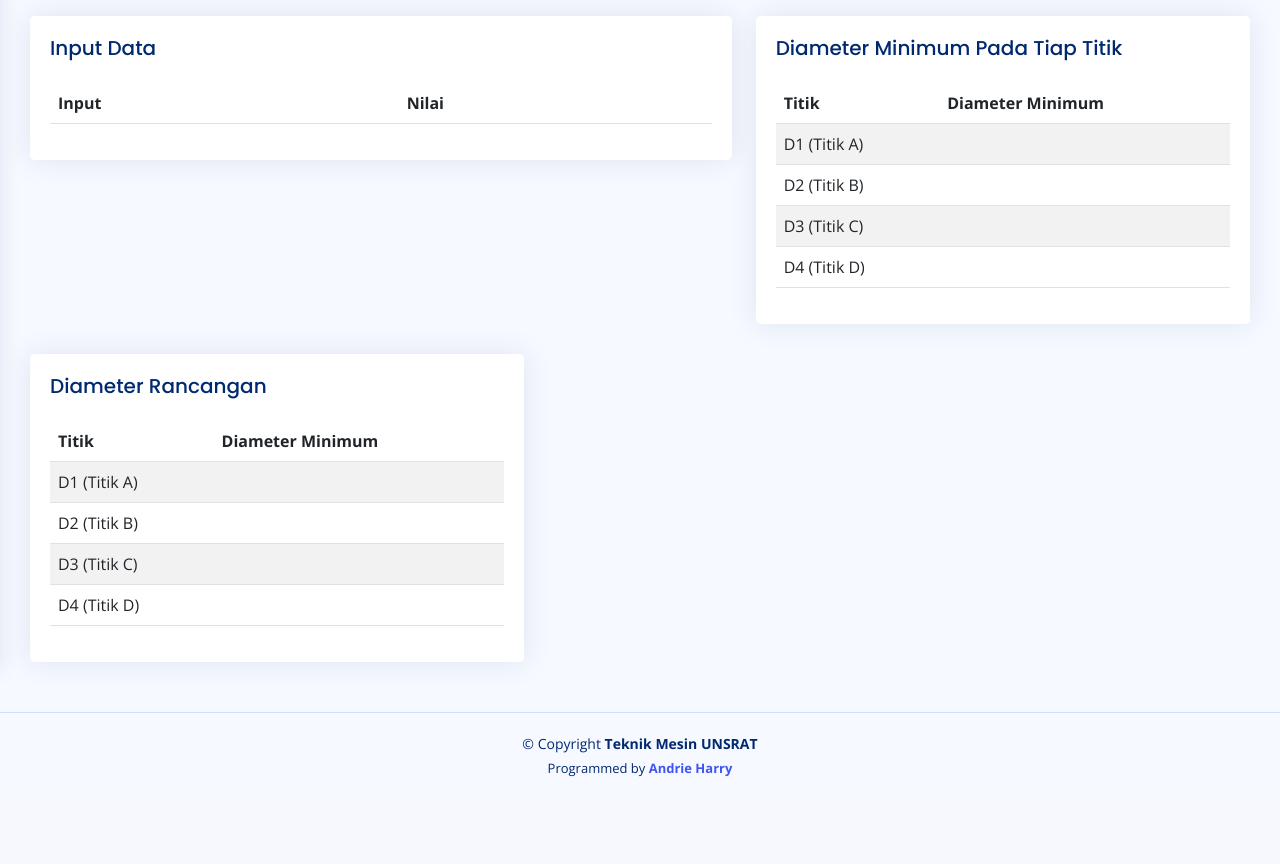
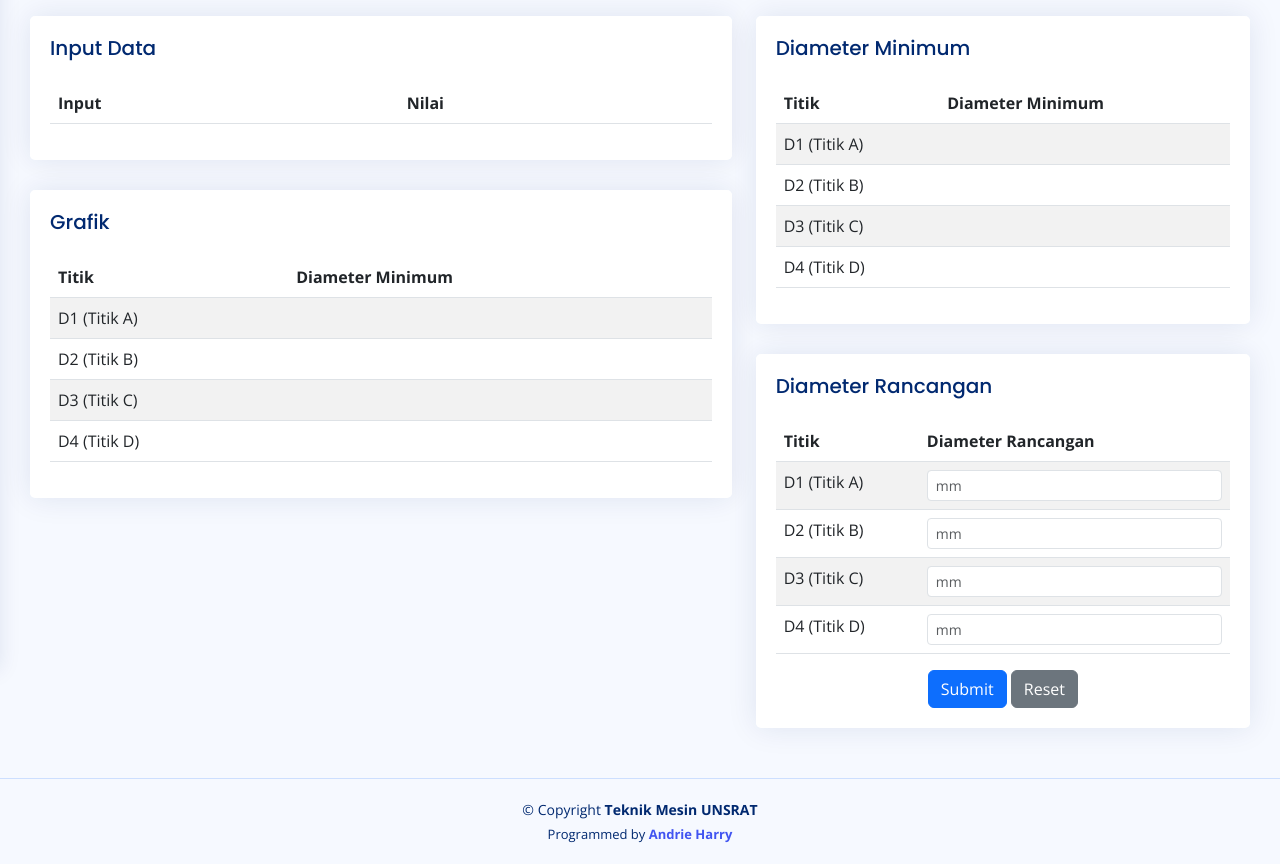
Before and after one commit to DrieHarry/mechanical-design, a Django app: template shaft/templates/shaft/output.html in a window 1280 px wide. Shown: the part 130-994 px from the top of the page. Before the commit the page ends 907 px from the top, so only its background shows below. Run offline with Django 4.2, Linux system fonts and the light colour scheme; the template is opened without the code that fills it, so the values that code supplies are empty; some libraries are stand-ins or nearby versions.

Commit message:
styling v1.2.1 -- OutputPage

```diff
--- a/shaft/templates/shaft/output.html
+++ b/shaft/templates/shaft/output.html
@@ -17,8 +17,10 @@
 <section class="section">
     <div class="row">
       <!-- ======= KOLOM KIRI ======= -->
+      <div class="col-lg-7">
+        <div class="row">
           <!-- ======= Data Input Card ======= -->
-      <div class="col-lg-7">
+          <div class="col-lg-12">
             <div class="card">
               <div class="card-body">
                 <h5 class="card-title">Input Data</h5>
@@ -76,11 +78,11 @@
               </div>
             </div>
           </div>
-      <!-- ======= Result Card ======= -->
-      <div class="col-lg-5">
+            <!-- ======= Grafik Card ======= -->
+            <div class="col-lg-12">
               <div class="card">
                 <div class="card-body">
-            <h5 class="card-title">Diameter Minimum Pada Tiap Titik</h5>
+                  <h5 class="card-title">Grafik</h5>
                     <table class="table table-striped">
                       <thead>
                         <tr>
@@ -108,11 +110,16 @@
               </div>
             </div>
 
-      <!-- ======= Diameter Rancangan Card ======= -->
+        </div>
+      </div> <!-- Akhir Kolom Kiri -->
+
+      <!-- ======= KOLOM KANAN ======= -->
       <div class="col-lg-5">
+        <!-- ======= Diameter Minimum ======= -->
+        <div class="col-lg-12">
           <div class="card">
             <div class="card-body">
-            <h5 class="card-title">Diameter Rancangan</h5>
+              <h5 class="card-title">Diameter Minimum</h5>
                 <table class="table table-striped">
                   <thead>
                     <tr>
@@ -133,15 +140,50 @@
                     {% endif %}
                   </tbody>
                 </table>
-                {% for result in results %}
-                    <li>{{ result }}</li>
-                {% endfor %}
+            </div>
+          </div>
+        </div>
+
+        <!-- ======= Diameter Rancangan ======= -->
+        <div class="col-lg-12">
+          <div class="card">
+            <div class="card-body">
+              <h5 class="card-title">Diameter Rancangan</h5>
+              <form>
+                <table class="table table-striped">
+                  <thead>
+                    <tr>
+                      <th scope="col">Titik</th>
+                      <th scope="col">Diameter Rancangan</th>
+                    </tr>
+                  </thead>
+                  <tbody>
+                    {% if results|length == 3 %}
+                      <tr><td>D1 (Titik A)</td><td><input type="number" class="form-control form-control-sm" id="D1" placeholder="mm"></td></tr>
+                      <tr><td>D2 (Titik B)</td><td><input type="number" class="form-control" id="D2" placeholder="mm"></td></tr>
+                      <tr><td>D3 (Titik C)</td><td><input type="number" class="form-control" id="D3" placeholder="mm"></td></tr>
+                    {% else %}
+                      <tr><td>D1 (Titik A)</td><td><input type="number" class="form-control form-control-sm" id="D1" placeholder="mm"></td></tr>
+                      <tr><td>D2 (Titik B)</td><td><input type="number" class="form-control form-control-sm" id="D2" placeholder="mm"></td></tr>
+                      <tr><td>D3 (Titik C)</td><td><input type="number" class="form-control form-control-sm" id="D3" placeholder="mm"></td></tr>
+                      <tr><td>D4 (Titik D)</td><td><input type="number" class="form-control form-control-sm" id="D4" placeholder="mm"></td></tr>
+                    {% endif %}
+                  </tbody>
+                </table>
+                <div class="text-center">
+                  <button type="submit" class="btn btn-primary">Submit</button>
+                  <button type="reset" class="btn btn-secondary">Reset</button>
+                </div>
+              </form>
             </div>
           </div>
         </div>
 
 
+      </div> <!-- Akhir Kolom Kanan -->
+
     </div>
+
 </section>
 
 {% endblock %}
```
Also changed, not shown: shaft/templates/shaft/input.html (+0 -16 lines). Lines whose indentation alone changed are shown as unchanged.
